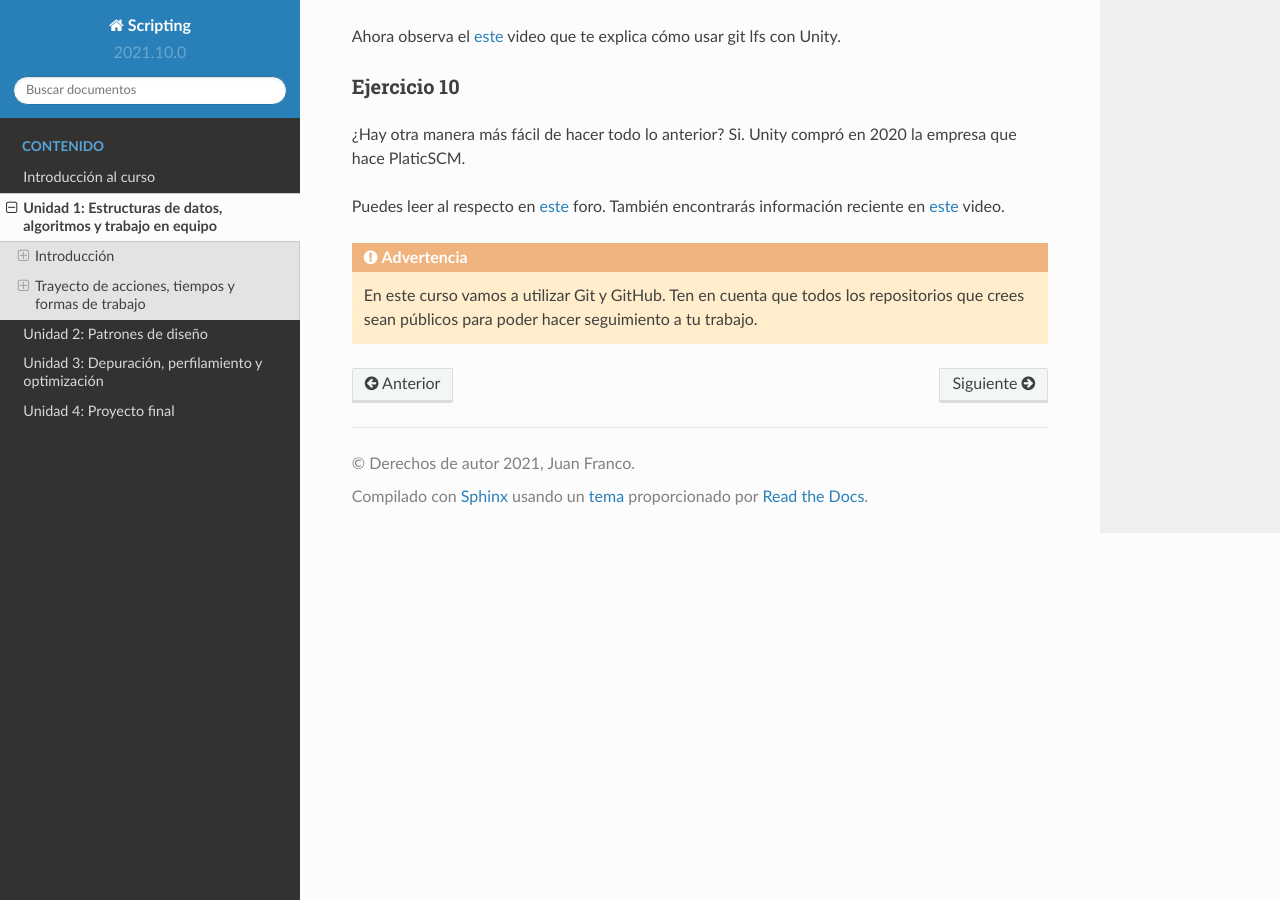
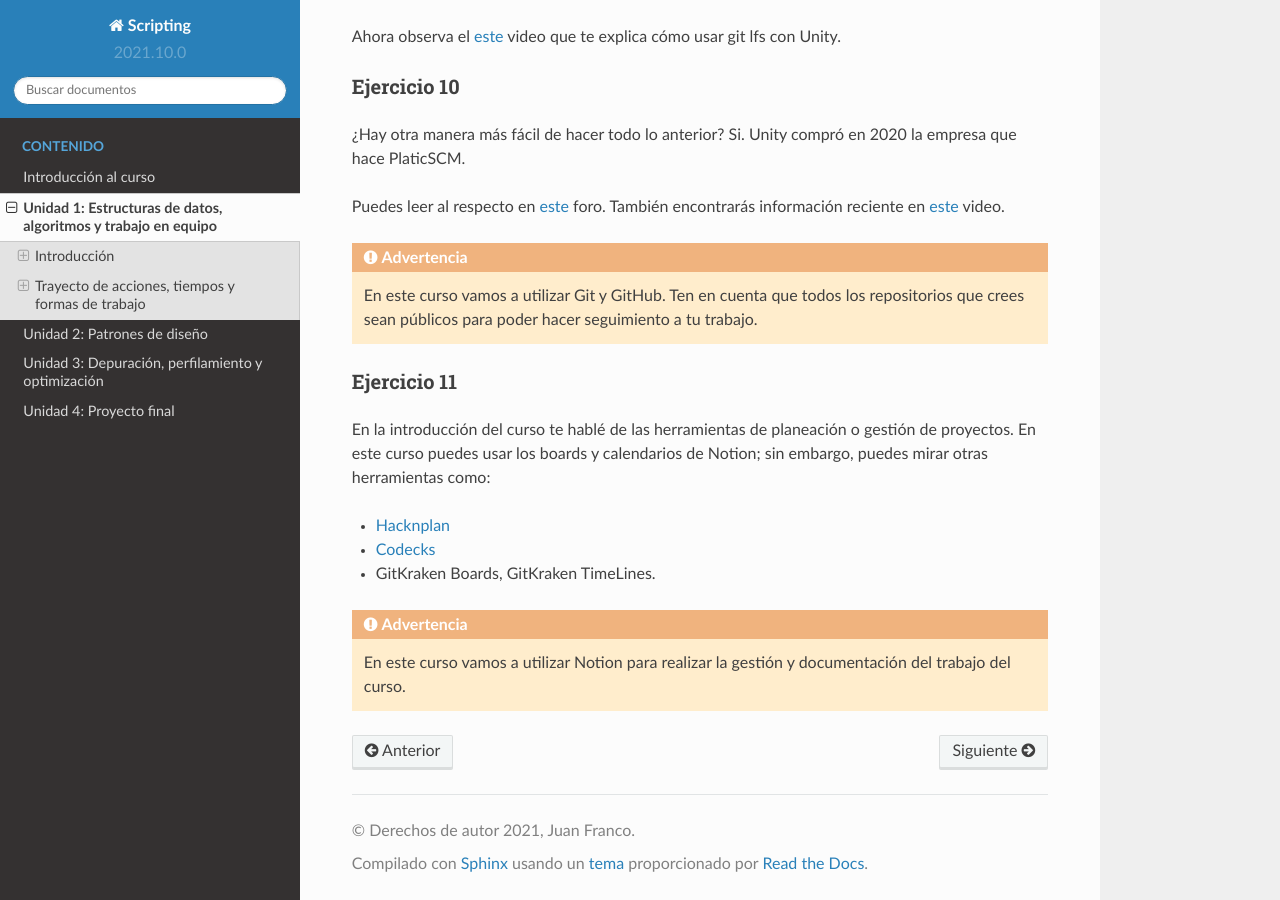
Before and after one commit to juanferfranco/scripting, a Sphinx documentation site: the page built from docs/_unidad1/unidad1.rst, in a window 1280 px wide and 900 px high, scrolled down 3715 px. Built offline with Sphinx 7.4.7 and the Read the Docs theme 2.0.0, drawn with Linux system fonts in a browser that asks for light colours.

Commit message:
Add references to project management tools

```diff
--- a/docs/_unidad1/unidad1.rst
+++ b/docs/_unidad1/unidad1.rst
@@ -197,3 +197,18 @@ foro. También encontrarás información reciente en `este <https://youtu.be/PjP
 .. warning::
     En este curso vamos a utilizar Git y GitHub. Ten en cuenta que todos
     los repositorios que crees sean públicos para poder hacer seguimiento a tu trabajo.
+
+Ejercicio 11
+^^^^^^^^^^^^^^^
+
+En la introducción del curso te hablé de las herramientas de planeación o gestión de
+proyectos. En este curso puedes usar los boards y calendarios de Notion; sin embargo,
+puedes mirar otras herramientas como:
+
+* `Hacknplan <https://hacknplan.com/>`__
+*  `Codecks <https://www.codecks.io/>`__
+* GitKraken Boards, GitKraken TimeLines.
+
+.. warning::
+    En este curso vamos a utilizar Notion para realizar la gestión y documentación
+    del trabajo del curso.
```
